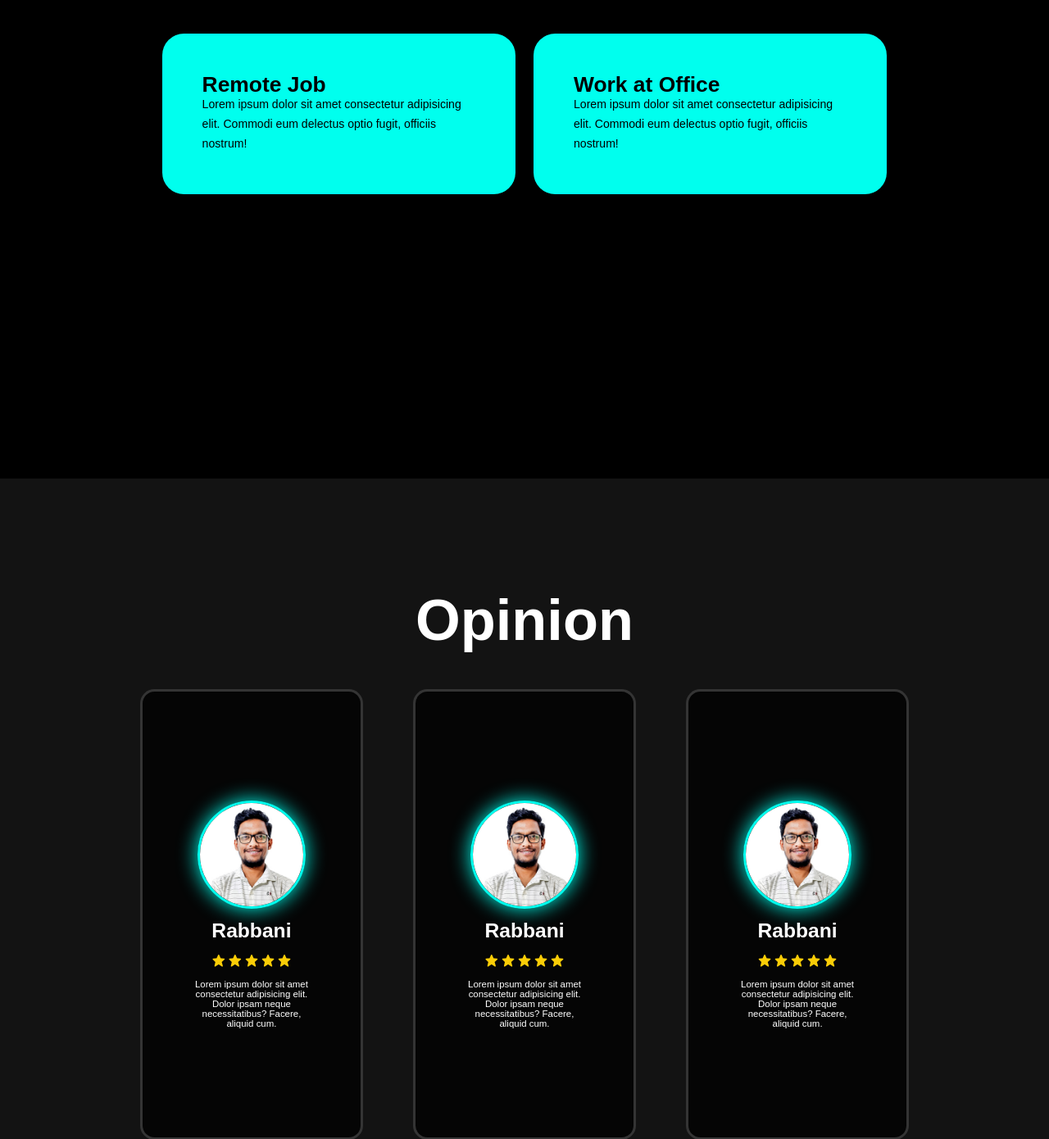
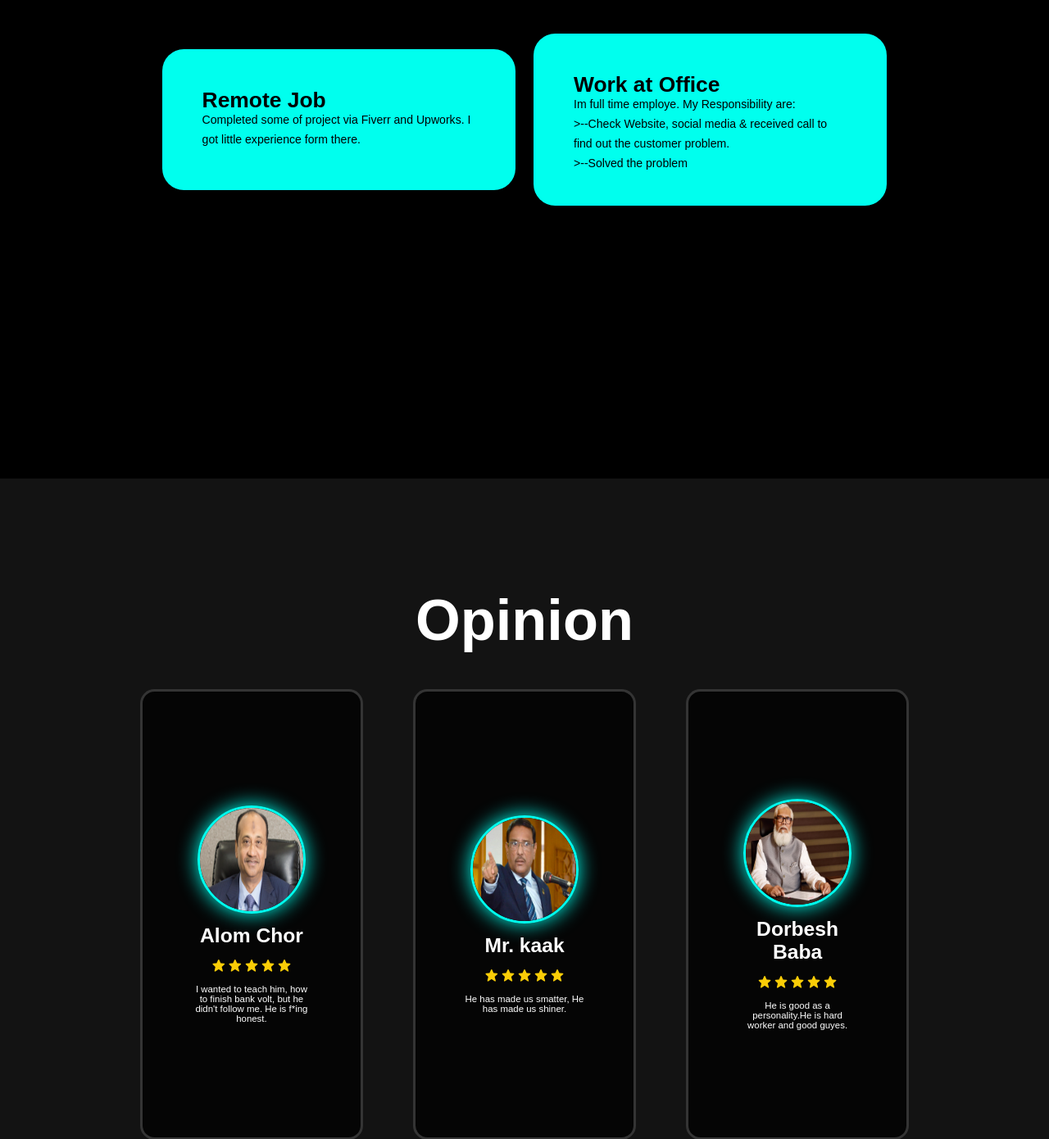
Before and after one commit to mkError420/MK-portfolio, a plain HTML site: page index.html in a window 1280 px wide. Shown: the part 3295-4685 px from the top of the page at 82% size. Drawn offline with nearby package versions, Linux system fonts and the light colour scheme.

Commit message:
Add files via upload

```diff
--- a/index.html
+++ b/index.html
@@ -146,7 +146,7 @@
             <div class="service-box">
                 <div class="service-info">
                     <h4>Testing</h4>
-                    <p>Lorem ipsum dolor sit amet consectetur adipisicing elit. Commodi eum delectus optio fugit, officiis nostrum!</p>
+                    <p>Complete the web application, Then it's tested by variuos tool kit.</p>
                 </div>
             </div>
         </div>
@@ -158,13 +158,18 @@
             <div class="service-box">
                 <div class="service-info">
                     <h4>Remote Job</h4>
-                    <p>Lorem ipsum dolor sit amet consectetur adipisicing elit. Commodi eum delectus optio fugit, officiis nostrum!</p>
+                    <p>Completed some of project via Fiverr and Upworks. I got little experience form there. </p>
                 </div>
             </div>
             <div class="service-box">
                 <div class="service-info">
                     <h4>Work at Office</h4>
-                    <p>Lorem ipsum dolor sit amet consectetur adipisicing elit. Commodi eum delectus optio fugit, officiis nostrum!</p>
+                    <p>Im full time employe. My Responsibility are: <br>
+                      >--Check Website, social media & received call to find out the
+                      customer problem. <br>
+                      >--Solved the problem <br>
+
+                    </p>
                 </div>
             </div>
 
@@ -180,8 +185,8 @@
 
             <div class="wrapper">
                 <div class="testimonial-item">
-                    <img src="Rabbani.png" alt="">
-                    <h2>Rabbani</h2>
+                    <img src="Chor.png" alt="">
+                    <h2>Alom Chor</h2>
                     <div class="rating">
                         <i class='bx bxs-star' id="star" ></i>
                         <i class='bx bxs-star' id="star" ></i>
@@ -190,11 +195,11 @@
                         <i class='bx bxs-star' id="star" ></i>
 
                     </div>
-                    <p>Lorem ipsum dolor sit amet consectetur adipisicing elit. Dolor ipsam neque necessitatibus? Facere, aliquid cum.</p>
+                    <p>I wanted to teach him, how to finish bank volt, but he didn't follow me. He is f*ing honest.</p>
                 </div>
                 <div class="testimonial-item">
-                    <img src="Rabbani.png" alt="">
-                    <h2>Rabbani</h2>
+                    <img src="obaidur kaak.png" alt="">
+                    <h2>Mr. kaak </h2>
                     <div class="rating">
                         <i class='bx bxs-star' id="star" ></i>
                         <i class='bx bxs-star' id="star" ></i>
@@ -203,11 +208,11 @@
                         <i class='bx bxs-star' id="star" ></i>
 
                     </div>
-                    <p>Lorem ipsum dolor sit amet consectetur adipisicing elit. Dolor ipsam neque necessitatibus? Facere, aliquid cum.</p>
+                    <p>He has made us smatter, He has made us shiner.</p>
                 </div>
                 <div class="testimonial-item">
-                    <img src="Rabbani.png" alt="">
-                    <h2>Rabbani</h2>
+                    <img src="salman.png" alt="">
+                    <h2>Dorbesh Baba</h2>
                     <div class="rating">
                         <i class='bx bxs-star' id="star" ></i>
                         <i class='bx bxs-star' id="star" ></i>
@@ -216,7 +221,7 @@
                         <i class='bx bxs-star' id="star" ></i>
 
                     </div>
-                    <p>Lorem ipsum dolor sit amet consectetur adipisicing elit. Dolor ipsam neque necessitatibus? Facere, aliquid cum.</p>
+                    <p>He is good as a personality.He is hard worker and good guyes.</p>
                 </div>
             </div>
           </div>
```
Also changed, not shown: Chor.png (added), obaidur kaak.png (added), salman.png (added).
